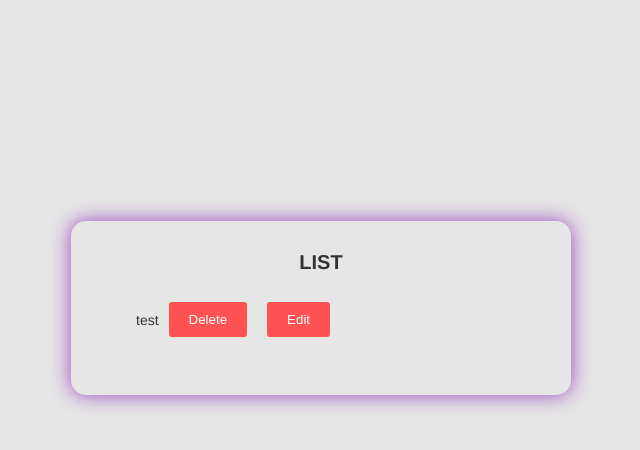
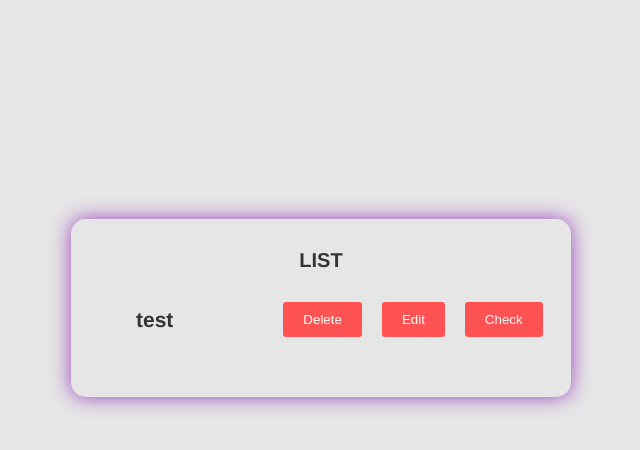
Before and after one commit to kurokiri1763/ToDo-List, a Flask app: page / in a window 1280 px wide. Shown: the part 92-542 px from the top of the page, without its empty margins (319-959 px from the left). Run offline with Flask 3, Linux system fonts and the light colour scheme.

Commit message:
ボタンの位置を整えた

```diff
--- a/app.py
+++ b/app.py
@@ -25,7 +25,6 @@ def home():
 def add():
     return render_template('add_task.html')
 
-
 @app.route("/add_task", methods=["POST","GET"])
 def add_task():
     if request.method == 'POST':
@@ -43,10 +42,10 @@ def add_task():
         return render_template('add_task.html')
 
 ### タスクを編集する ###
-@app.route("/edit_task/<int:id>", methods=["POST", "GET"])
+@app.route("/edit/<int:id>", methods=["POST", "GET"])
 def edit(id): #変数を定義する
     todo = Todo.query.get(id) #データベースからTodo_idを取得
-    return render_template("edit_task.html", todo=todo) #
+    return render_template("edit_task.html", todo=todo) #タスク編集画面に移動
 
 @app.route("/update/<int:id>",methods=["POST","GET"])
 def update(id):
@@ -71,6 +70,7 @@ def delete(todo_id):
     return redirect(url_for("home"))
 
 
+
 if __name__ == "__main__":
     with app.app_context():
         db.create_all()
--- a/instance/memo.py
+++ b/instance/memo.py
@@ -5,11 +5,11 @@ def go_edit(id): # 関数を定義
     return render_template('edit_task.html', todo=todo) #タスク編集ページに遷移する
 
 @app.route('/update/<int:id>', methods=['POST','GET'])
-def update(id):
+def update(id): # 関数定義
     todo = Todo.query.get(id)
-    todo.title = request.form['title']
+    todo.title = request.form['title'] #編集するタイトルを取得
 
-    db.session.add(todo)
+    db.session.add(todo) #
     db.session.commit()
 
     return redirect(url_for('home'))
--- a/static/style.css
+++ b/static/style.css
@@ -9,7 +9,6 @@ body {
     align-items: center;
     height: 100vh;
 }
-
 
 
 .container {
@@ -58,8 +57,12 @@ button {
 
 button:hover {
     background-color: #e04040;
+
 }
 
+#title {
+    margin-right: 100px; /* 要素を右寄せ */
+}
 
 ul {
     list-style: none;
@@ -69,19 +72,30 @@ ul {
 
 
 li {
-    /* background-color: #e0e0e0; */
+    /* background-color: #8e8e8e; */
     padding: 18px 20px;
     margin-bottom: 10px;
     border-radius: 3px;
     display: flex;
     justify-content: space-between;
     align-items: center;
+    margin: 0 0 0 15px;  /* リスト間の余白を調整する */
+    font-size: 14px;
 }
 
 
-li form {
+ul {
     display: inline;
+    margin: 0 0 0 auto;
+
 }
+
+.form-button {
+    display: flex;
+    align-items: flex-start;
+    justify-content: flex-end;
+}
+
 
 * {
     box-sizing: border-box;
@@ -127,8 +141,3 @@ li form {
     margin: 0;
     display: flex;  /* 各項目を横並びにする */
  }
-
- li {
-    margin: 0 0 0 15px;  /* リスト間の余白を調整する */
-    font-size: 14px;
- }
--- a/templates/index.html
+++ b/templates/index.html
@@ -2,19 +2,25 @@
 {% block content %}
     <div class="container">
         <h1>LIST</h1>
-        <!-- <form action="/add" method="get">
-            <button type="submit">タスクを追加する</button>
-        </form> -->
         <ul>
             {% for todo in todo_list %}
             <li>
-                {{ todo.title }}
-                <form method="POST" action="/delete/{{ todo.id }}">
-                    <button type="submit">Delete</button>
-                </form>
-                <form method="POST" action="/edit_task/{{ todo.id }}">
-                    <button type="submit">Edit</button>
-                </form>
+
+                <h2 id="title">{{ todo.title }}</h2>
+
+                <div class="form-button">
+                    <form class="delete"  method="POST" action="/delete/{{ todo.id }}">
+                        <button type="submit">Delete</button>
+                    </form>
+                    <form class="edit" method="POST" action="/edit/{{ todo.id }}">
+                        <button type="submit">Edit</button>
+                    </form>
+
+                    <form class="check" method="POST" action="/check/{{ todo.id }}">
+                        <button type="submit">Check</button>
+                    </form>
+                </div>
+            <!-- </div> -->
             </li>
             {% endfor %}
         </ul>
```
Also changed, not shown: instance/db.sqlite3.
